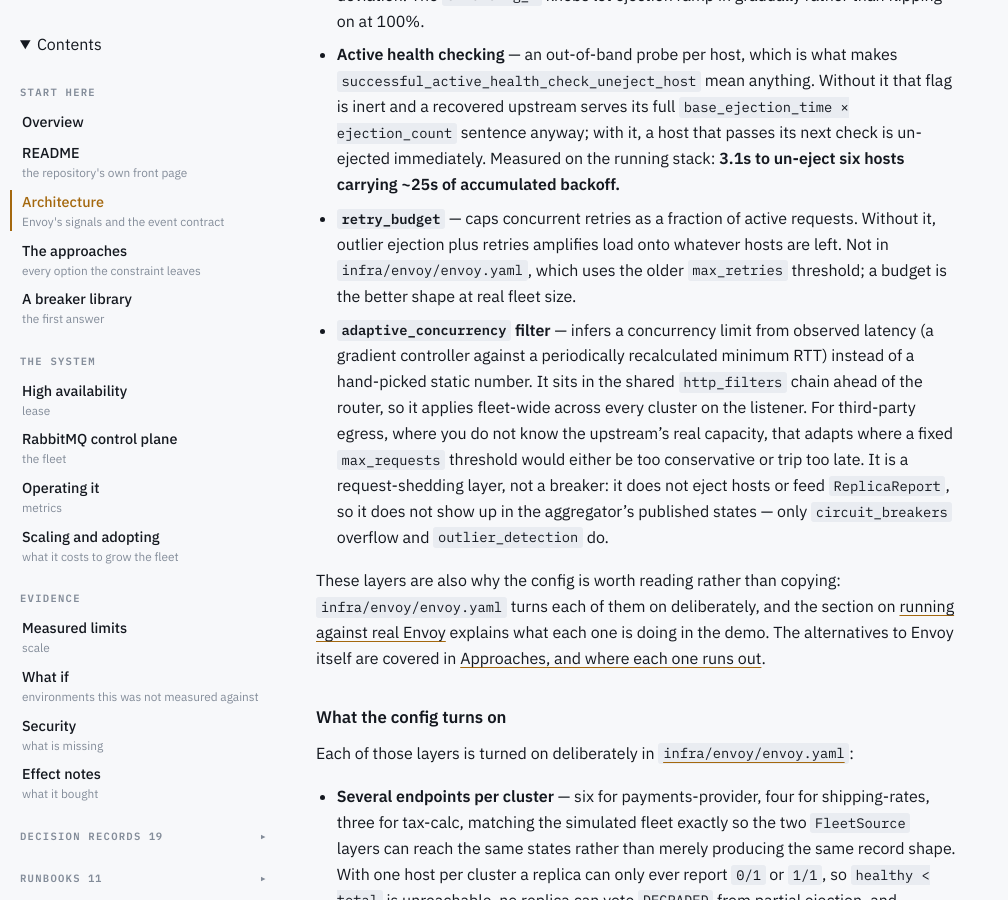
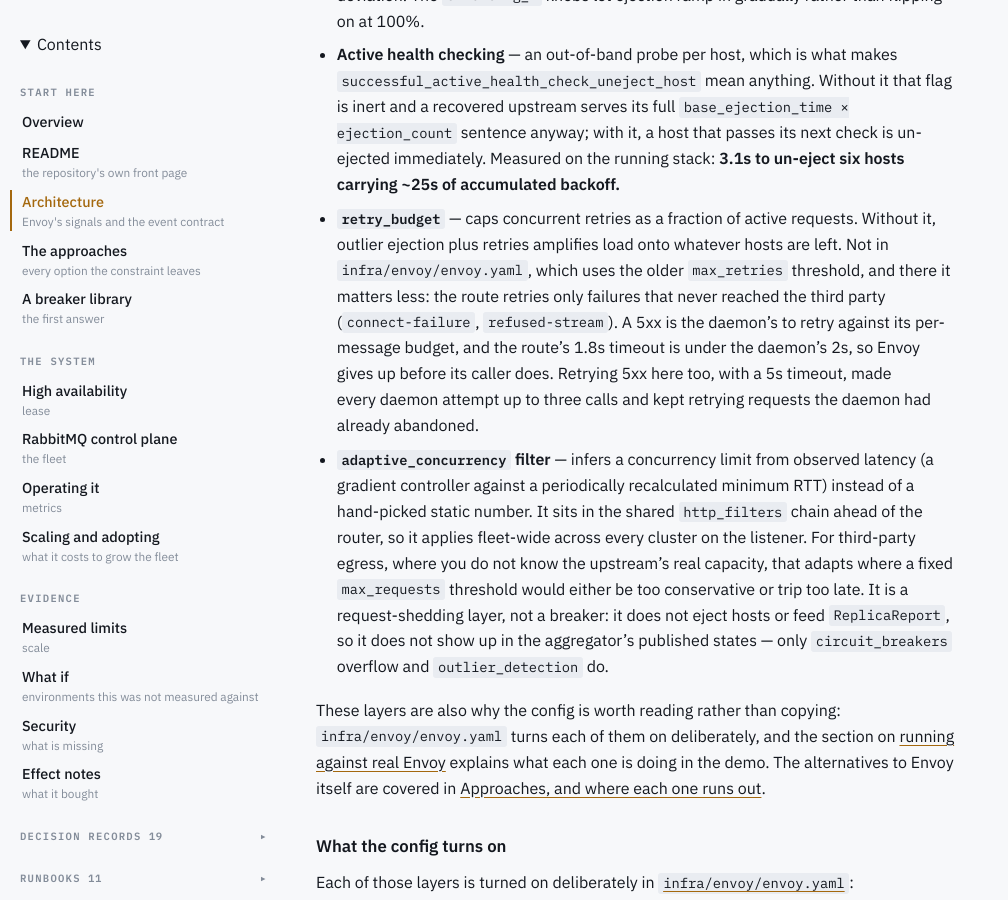
Before and after one commit to lsfera/circuit-breaker-unboxing, a Jekyll site: the page built from docs/architecture.md, in a window 1280 px wide and 900 px high, scrolled down 628 px. Shown: the whole window, without its empty margins (0-1008 px from the left). Built offline with Jekyll 4.4.1, drawn with Linux system fonts in a browser that asks for light colours; our own code applies the rules of GitHub Pages for plain Markdown files.

Commit message:
Stop Envoy retrying 5xx and outliving the daemon's timeout
Two layers retried the same failure, and the inner one had the longer
timeout. Each daemon attempt went through Envoy, which retried 5xx, reset
and connect-failure twice, so one attempt was up to three calls to the third
party, and three attempts up to nine per message. That load landed at
exactly the moment the third party was failing, until outlier detection
ejected every host. The daemon aborts at 2s, but Envoy's route timeout was
5s. So Envoy kept retrying a request the daemon had already counted as
failed and republished, and the republished copy could reach the third party
alongside it.

The route now retries only failures that never reached the third party
(connect-failure, refused-stream). A 5xx is the daemon's to retry, against
its per-message budget. The route timeout is 1.8s, under the daemon's 2s, so
Envoy answers 504 before its caller gives up, and outlier detection still
counts it as a gateway failure. A retry_budget stays unadopted, as
architecture.md now says: with only pre-connection failures retried, it
matters less.

What stays multiplied, on purpose: a message gets three attempts per outage
and up to MAX_REDRIVES (5) redrives, each redrive a later outage.

Verified: both the old and the new envoy.yaml pass
`envoy --mode validate` on the pinned v1.39 image. Not verified: an
incident on this branch's stack, so the change in time-to-eject under hang
mode is unmeasured.

```diff
--- a/docs/architecture.md
+++ b/docs/architecture.md
@@ -29,7 +29,12 @@ problems that get given one name:
 - **`retry_budget`** — caps concurrent retries as a fraction of active requests.
   Without it, outlier ejection plus retries amplifies load onto whatever hosts
   are left. Not in `infra/envoy/envoy.yaml`, which uses the older `max_retries`
-  threshold; a budget is the better shape at real fleet size.
+  threshold, and there it matters less: the route retries only failures that
+  never reached the third party (`connect-failure`, `refused-stream`). A 5xx is
+  the daemon's to retry against its per-message budget, and the route's 1.8s
+  timeout is under the daemon's 2s, so Envoy gives up before its caller does.
+  Retrying 5xx here too, with a 5s timeout, made every daemon attempt up to
+  three calls and kept retrying requests the daemon had already abandoned.
 - **`adaptive_concurrency` filter** — infers a concurrency limit from observed
   latency (a gradient controller against a periodically recalculated minimum
   RTT) instead of a hand-picked static number. It sits in the shared
```
Also changed, not shown: infra/envoy/envoy.yaml (+15 -12 lines).
